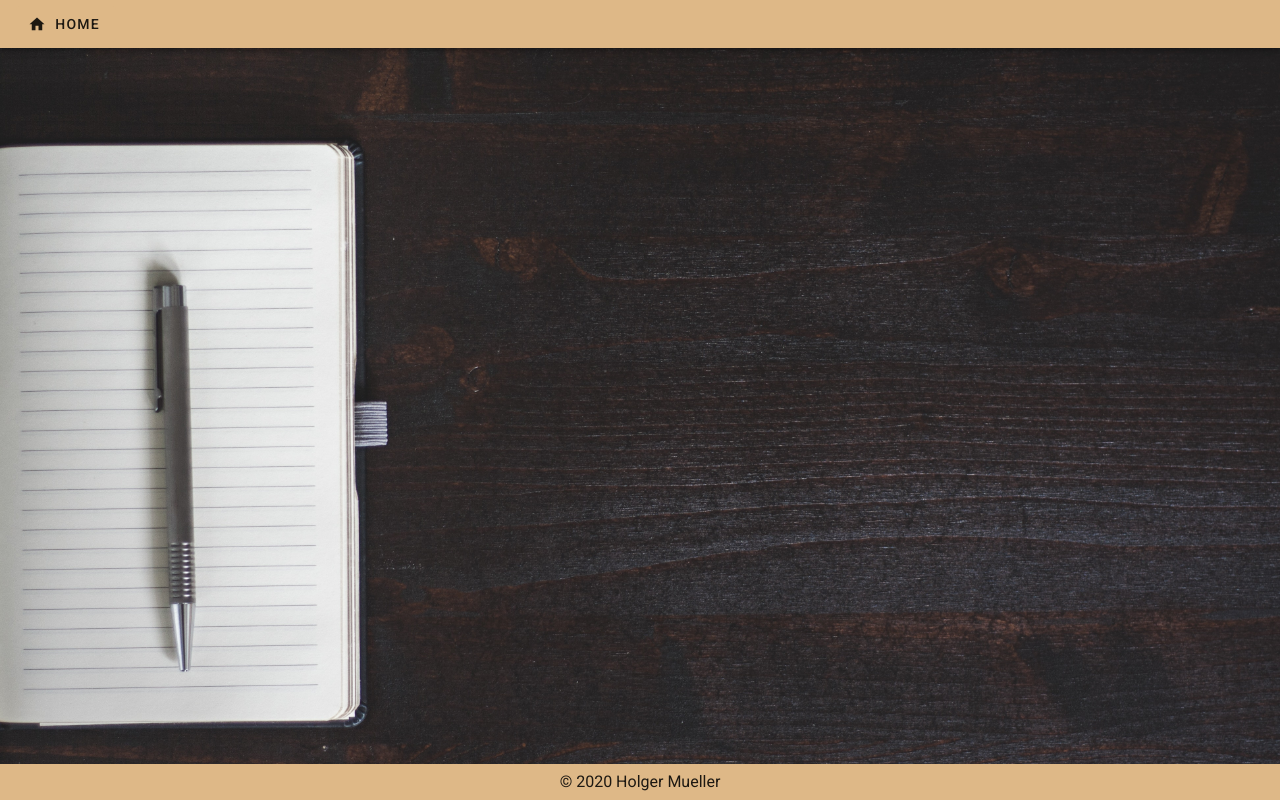
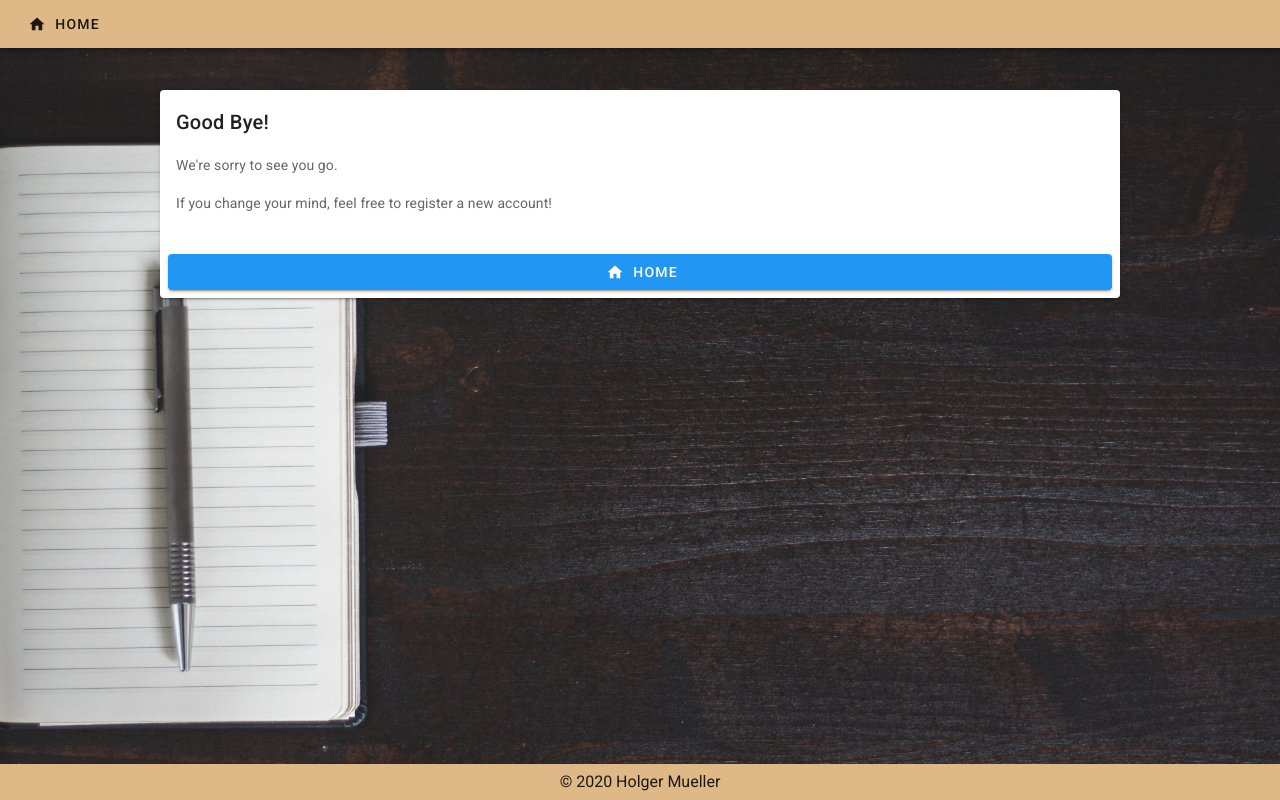
Before and after one commit to Holgermueller/mydiary, a Vue app: page /goodbye in a window 1280 px wide. Built offline with nearby package versions, Linux system fonts and the light colour scheme; no server answers.

Commit message:
built goodbye page

```diff
--- a/src/router/index.js
+++ b/src/router/index.js
@@ -7,6 +7,7 @@ import Previous from "../views/Previous";
 import SingleEntryPage from "../views/SingleEntry";
 import Settings from "../views/Settings";
 import DeleteAcct from "../views/DeleteAcct";
+import GoodBye from "../views/GoodBye";
 
 Vue.use(VueRouter);
 
@@ -60,6 +61,11 @@ let router = new VueRouter({
         requiresAuth: true,
       },
     },
+    {
+      path: "/goodbye",
+      name: "GoodBye",
+      component: GoodBye,
+    },
   ],
 });
 
--- a/src/views/GoodBye.vue
+++ b/src/views/GoodBye.vue
@@ -1,6 +1,20 @@
 <template>
   <div id="GoodBye">
-    <v-card></v-card>
+    <v-card class="good-bye">
+      <v-card-title>
+        Good Bye!
+      </v-card-title>
+      <v-card-text>
+        <p>We're sorry to see you go.</p>
+        <p>If you change your mind, feel free to register a new account!</p>
+      </v-card-text>
+      <v-card-actions>
+        <v-btn to="/" color="blue" dark block>
+          <v-icon left>mdi-home</v-icon>
+          Home</v-btn
+        >
+      </v-card-actions>
+    </v-card>
   </div>
 </template>
 
@@ -10,4 +24,9 @@ export default {
 };
 </script>
 
-<style scoped></style>
+<style scoped>
+.good-bye {
+  width: 75%;
+  margin: 7% auto;
+}
+</style>
```
